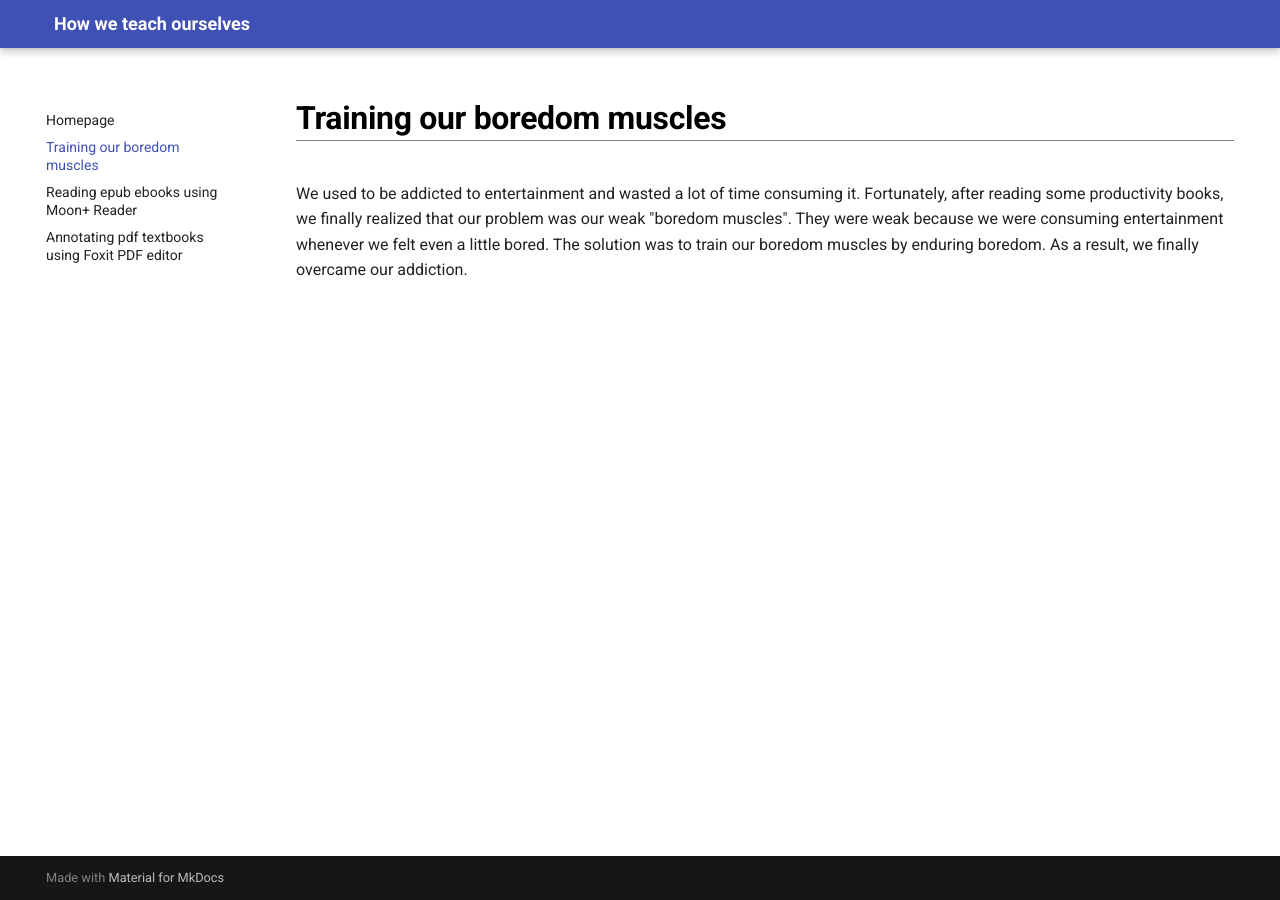
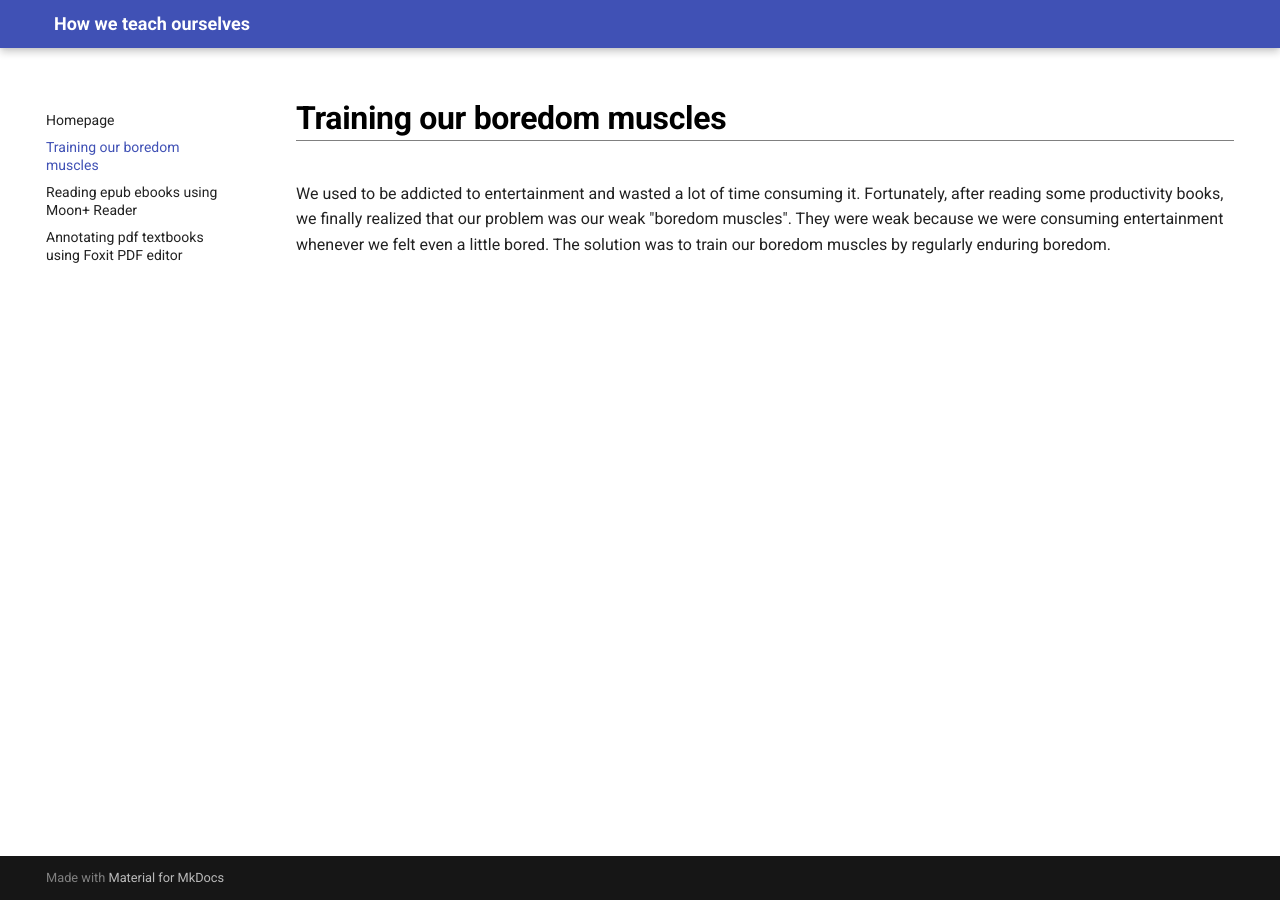
Before and after one commit to maximilian-ho/how-we-teach-ourselves, an MkDocs documentation site: the page built from docs/boredom.md, in a window 1280 px wide. Built offline with MkDocs 1.6.1 and Material for MkDocs 9.7.7, drawn with Linux system fonts in a browser that asks for light colours.

Commit message:
Update boredom.md

```diff
--- a/docs/boredom.md
+++ b/docs/boredom.md
@@ -1,3 +1,3 @@
 # Training our boredom muscles
 
-We used to be addicted to entertainment and wasted a lot of time consuming it. Fortunately, after reading some productivity books, we finally realized that our problem was our weak "boredom muscles". They were weak because we were consuming entertainment whenever we felt even a little bored. The solution was to train our boredom muscles by enduring boredom. As a result, we finally overcame our addiction.
+We used to be addicted to entertainment and wasted a lot of time consuming it. Fortunately, after reading some productivity books, we finally realized that our problem was our weak "boredom muscles". They were weak because we were consuming entertainment whenever we felt even a little bored. The solution was to train our boredom muscles by regularly enduring boredom.
```
